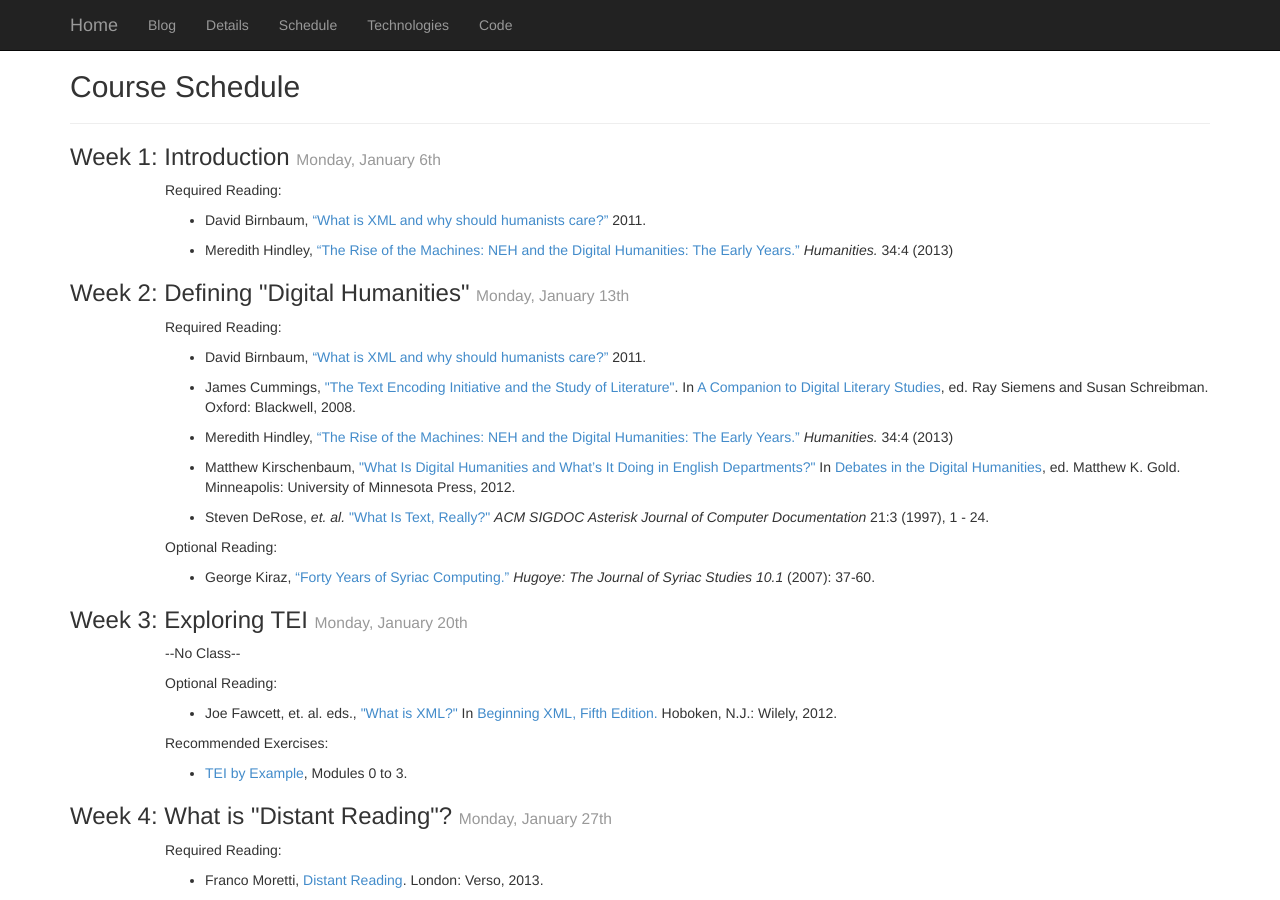
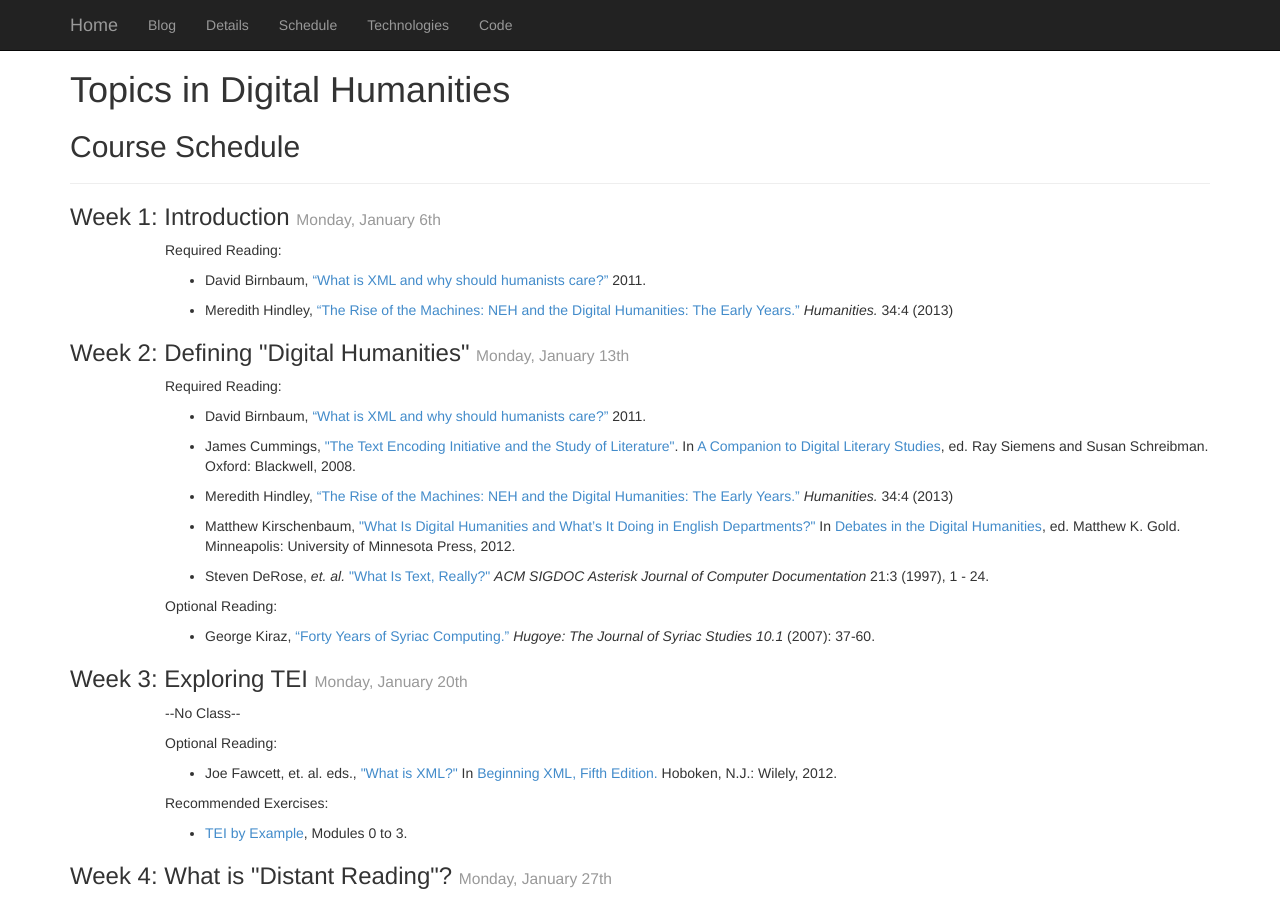
Before and after one commit to Ramona2020/paralipomena.github.io, a Jekyll site: the page built from schedule/index.html, in a window 1280 px wide and 900 px high. Built offline with Jekyll 4.4.1, drawn with Linux system fonts in a browser that asks for light colours; nearby versions of some CDN libraries; library files that are not in the unit come from our copies; Markdown is read by kramdown in place of the engine named in the settings.

Commit message:
Fixed heading

```diff
--- a/schedule/index.html
+++ b/schedule/index.html
@@ -2,6 +2,7 @@
 layout: default
 title: Course Schedule
 ---
+<h1>{{ site.name }}</h1>
 <h2>{{ page.title }}</h2>
     <hr/>
     <h3>Week 1: Introduction <small>Monday, January 6th</small></h3>
```
